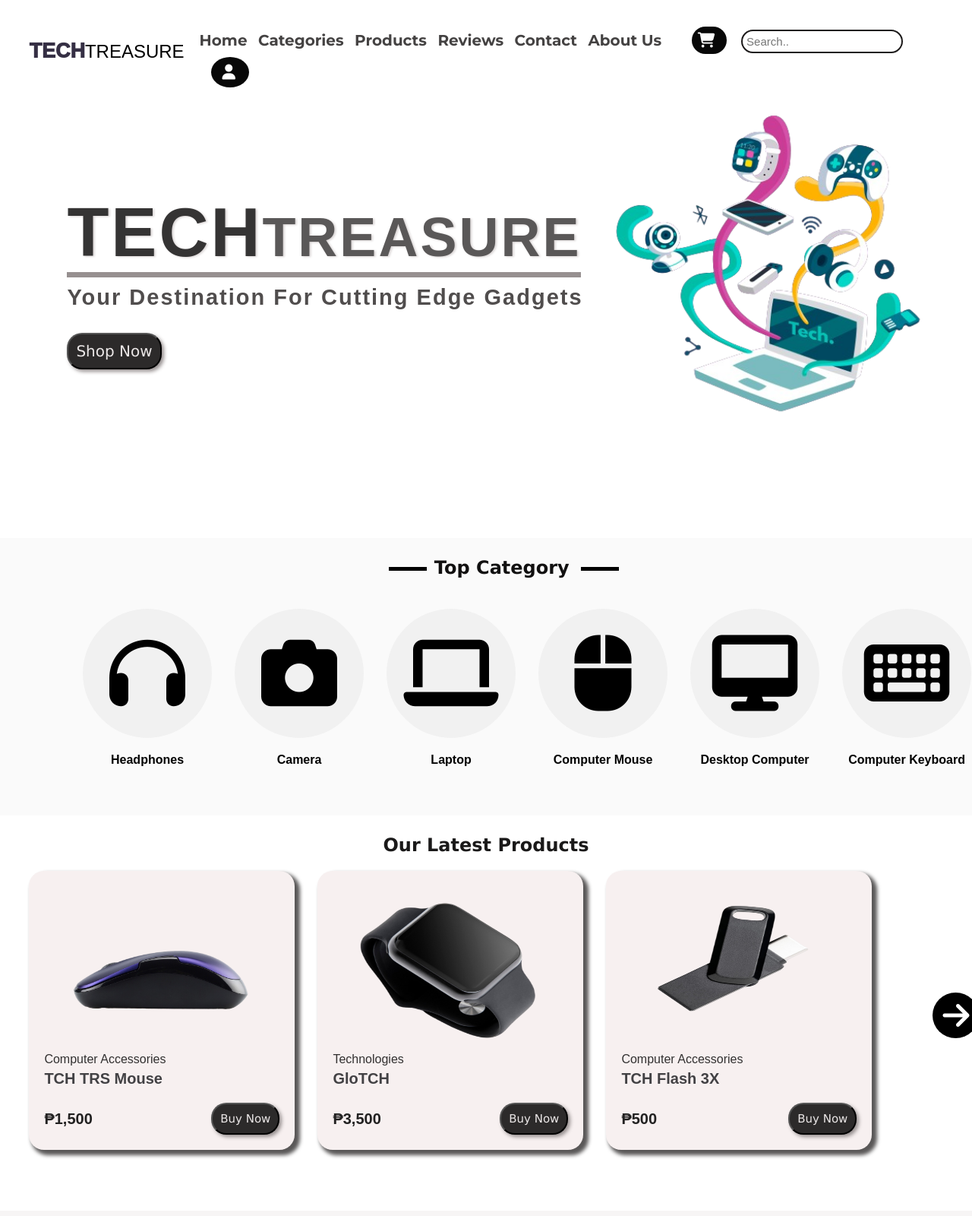
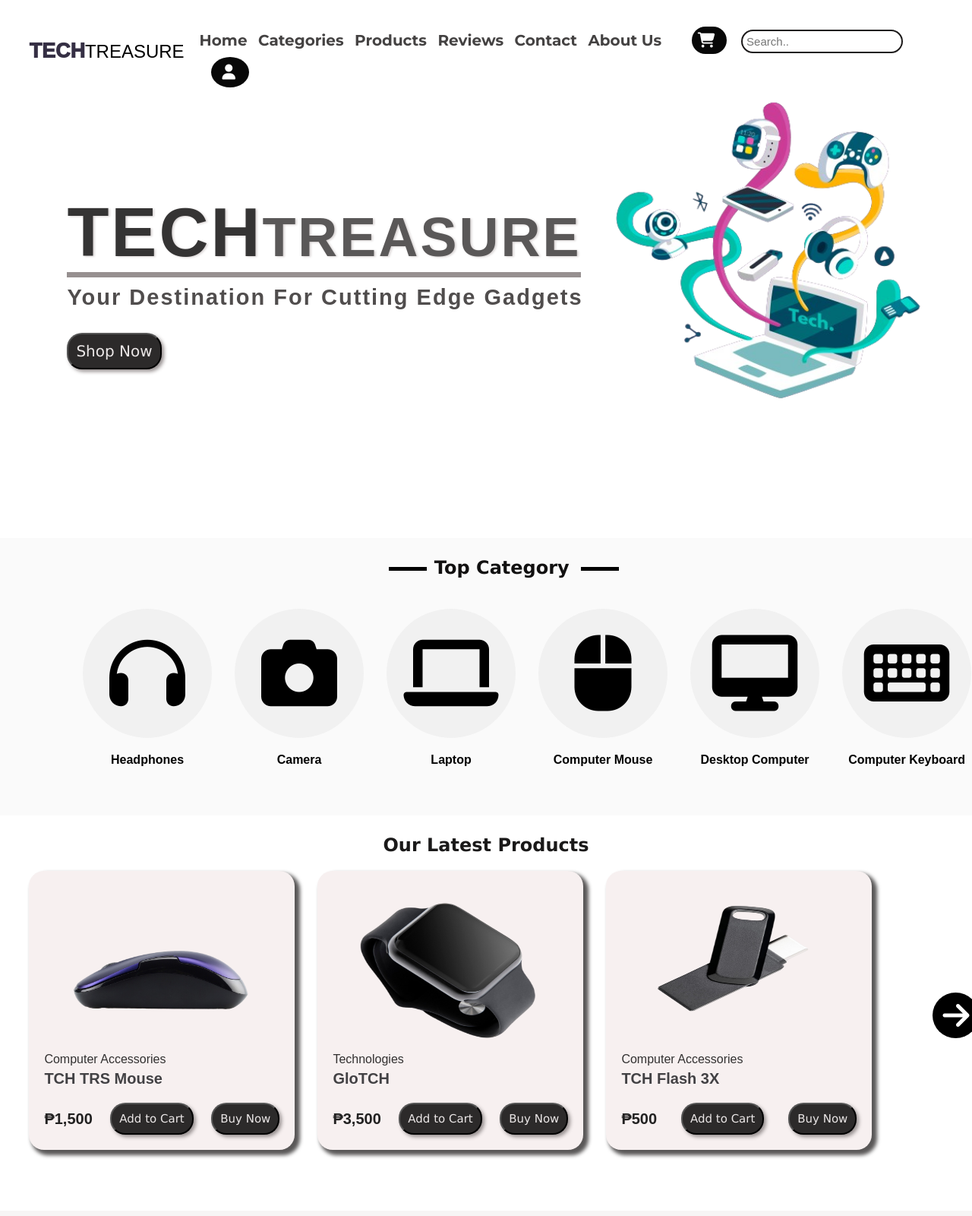
Before and after one commit to callMeJZ/TechTreasure, a plain HTML site: page index.html in a window 1280 px wide. Shown: the top 1600 px of the page at 76% size. Drawn offline with nearby package versions, Linux system fonts and the light colour scheme.

Commit message:
Update index.html

```diff
--- a/index.html
+++ b/index.html
@@ -109,6 +109,7 @@
                 <div class="title">TCH TRS Mouse</div>
                 <div class="box">
                     <div class="price">₱1,500</div>
+                    <button class="btn">Add to Cart</button>
                     <button class="btn">Buy Now</button>
                 </div>
             </div>
@@ -121,6 +122,7 @@
                 <div class="title">GloTCH</div>
                 <div class="box">
                     <div class="price">₱3,500</div>
+                    <button class="btn">Add to Cart</button>
                     <button class="btn">Buy Now</button>
                 </div>
             </div>
@@ -133,6 +135,7 @@
                 <div class="title">TCH Flash 3X</div>
                 <div class="box">
                     <div class="price">₱500</div>
+                    <button class="btn">Add to Cart</button>
                     <button class="btn">Buy Now</button>
                 </div>
             </div>
@@ -299,6 +302,19 @@
     $(".navbar .menu").toggleClass("active")
     $(".menu-btn i").toggleClass("active")
   });
+
+  document.addEventListener("DOMContentLoaded", function() {
+    const navbar = document.querySelector(".navbar");
+
+    window.addEventListener("scroll", function() {
+        if (window.scrollY > 50) {
+            navbar.classList.add("sticky");
+        } else {
+            navbar.classList.remove("sticky");
+        }
+    });
+});
+
 </script>
 
 </body>
```
